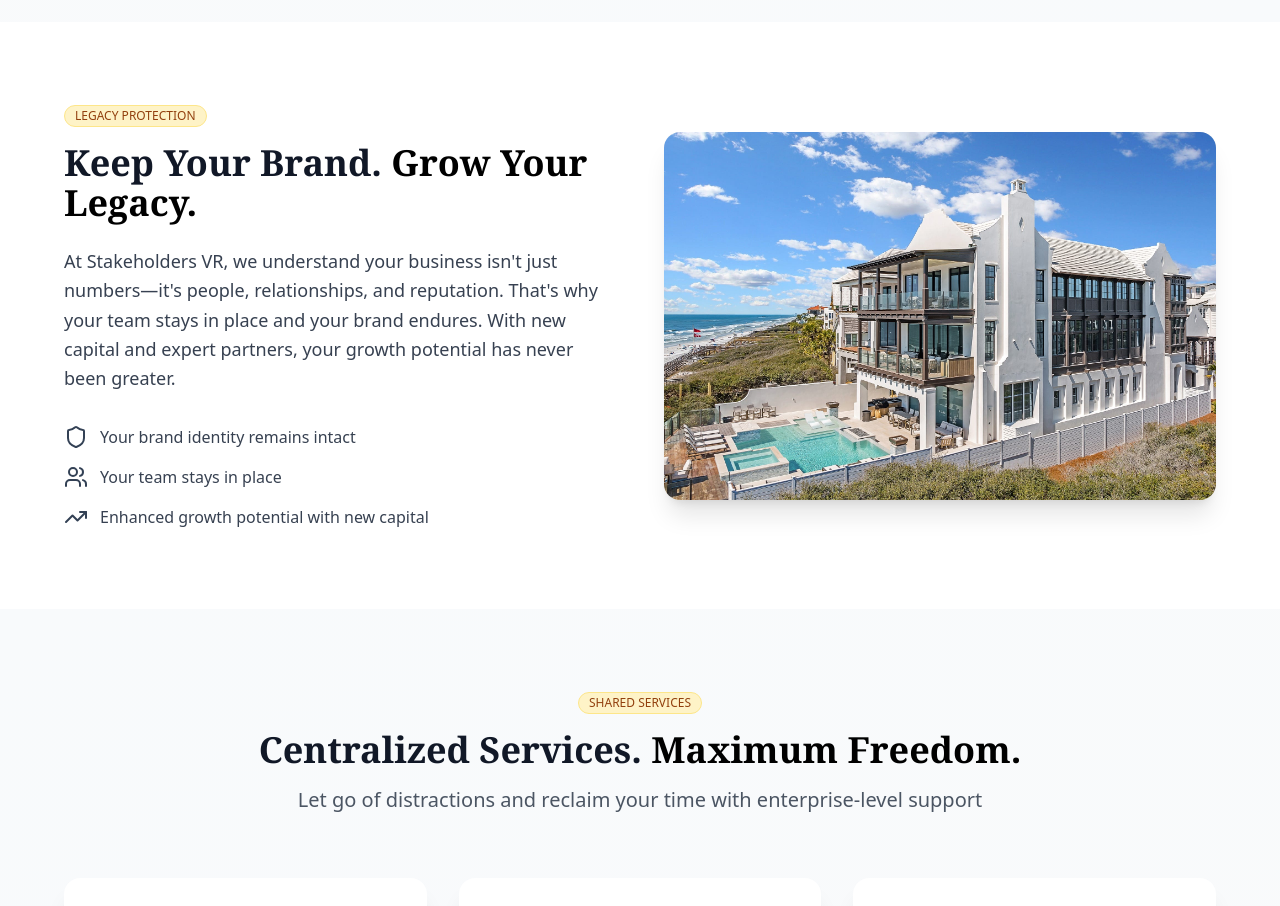
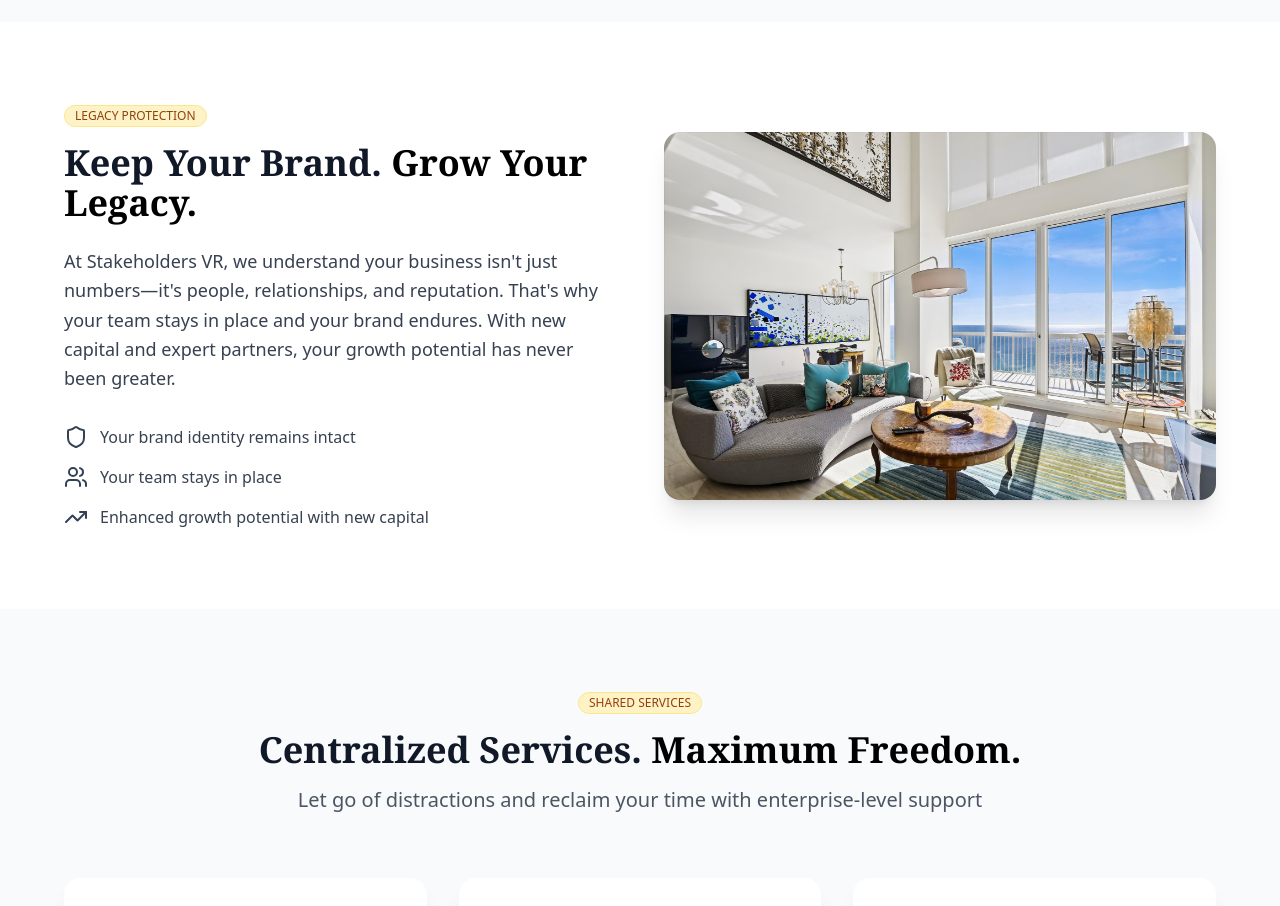
Before and after one commit to Stakeholders-VR/stakeholdersvr-website, a Next.js app: page / in a window 1280 px wide. Shown: the part 1400-2306 px from the top of the page. Built offline with nearby package versions, Linux system fonts and the light colour scheme; no server answers; a web font is replaced by a local one.

Commit message:
change image

```diff
--- a/landing-page.tsx
+++ b/landing-page.tsx
@@ -258,7 +258,7 @@ export default function Component() {
                 <Card className="bg-gradient-to-br from-amber-50 to-orange-50 border-0 shadow-xl rounded-2xl overflow-hidden">
                   <CardContent className="p-0">
                     <Image
-                      src="/images/beach.jpg"
+                      src="/images/beach2.jpg"
                       alt="Luxury vacation rental property at sunset"
                       width={600}
                       height={400}
```
Also changed, not shown: public/images/beach2.jpg (added).
